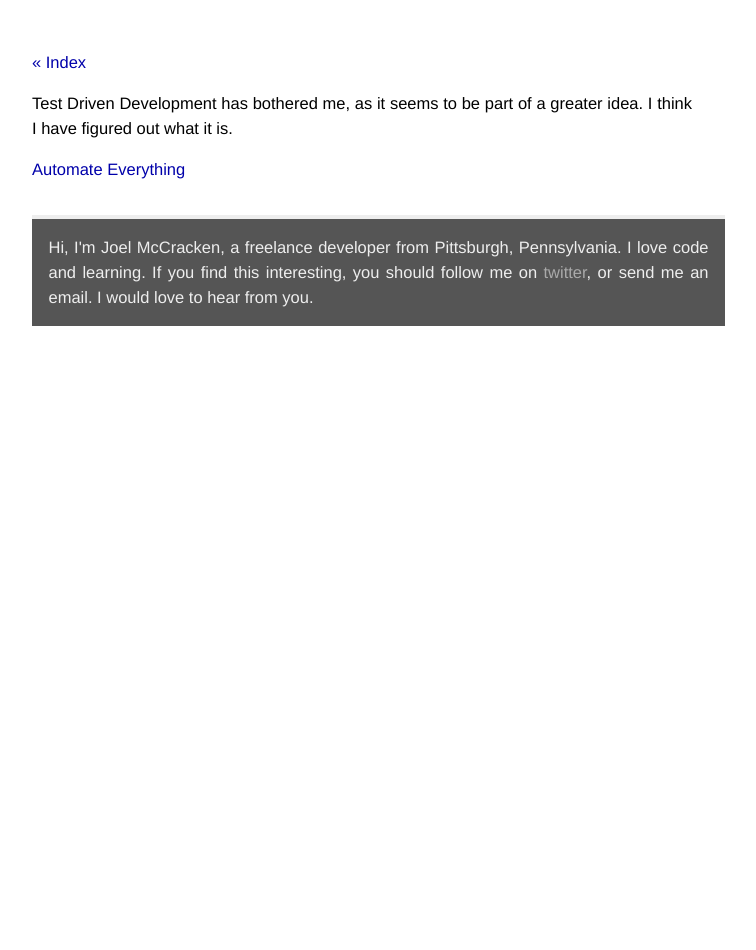
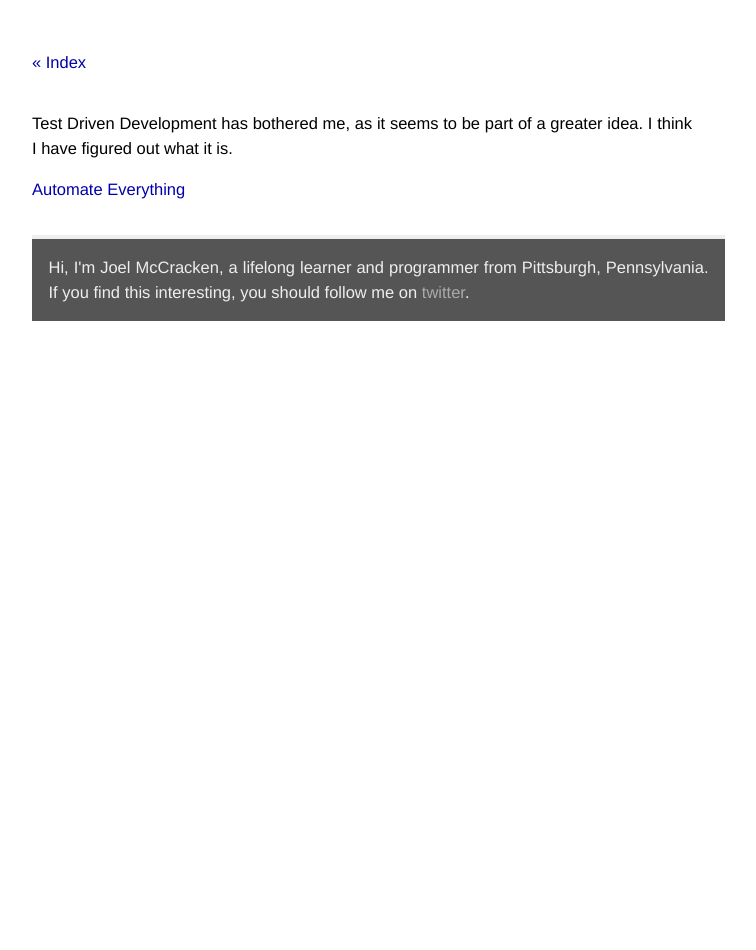
Before and after one commit to joelmccracken/joelmccracken.github.com, a Jekyll site: the page built from _posts/2011-03-17-posted-automate-everything.markdown, in a window 1280 px wide. Shown: the whole page, without its empty margins (278-1034 px from the left). Built offline with Jekyll 4.4.1, drawn with Linux system fonts in a browser that asks for light colours; Markdown is read by kramdown in place of the engine named in the settings.

```diff
--- a/_layouts/post.html
+++ b/_layouts/post.html
@@ -10,8 +10,8 @@ layout: default
 
 
 <div class="footer fatfoot">
-  Hi, I'm Joel McCracken, a freelance developer from Pittsburgh,
-  Pennsylvania. I love code and learning.
+  Hi, I'm Joel McCracken, a lifelong learner and programmer from Pittsburgh,
+  Pennsylvania.
   If you find this interesting, you should follow me on
-  <a href="http://www.twitter.com/JoelMcCracken">twitter</a>, or send me an email. I would love to hear from you.
+  <a href="http://www.twitter.com/JoelMcCracken">twitter</a>.
 </div>
--- a/css/screen.css
+++ b/css/screen.css
@@ -236,6 +236,17 @@ li {
  * Posts
  *
  *****************************************************************************/
+ .sidebar {
+     float: right;
+     width: 50%;
+     background: #EEE;
+     padding: 0 10px 0px 10px;
+     margin: 10px;
+ }
+
+div.post {
+    padding-top: 20px;
+}
 
 /*****************************************************************************
  *
```
Also changed, not shown: _posts/2012-12-10-emacs-lisp-for-hackers-keys.markdown (added, +122 -0 lines).
